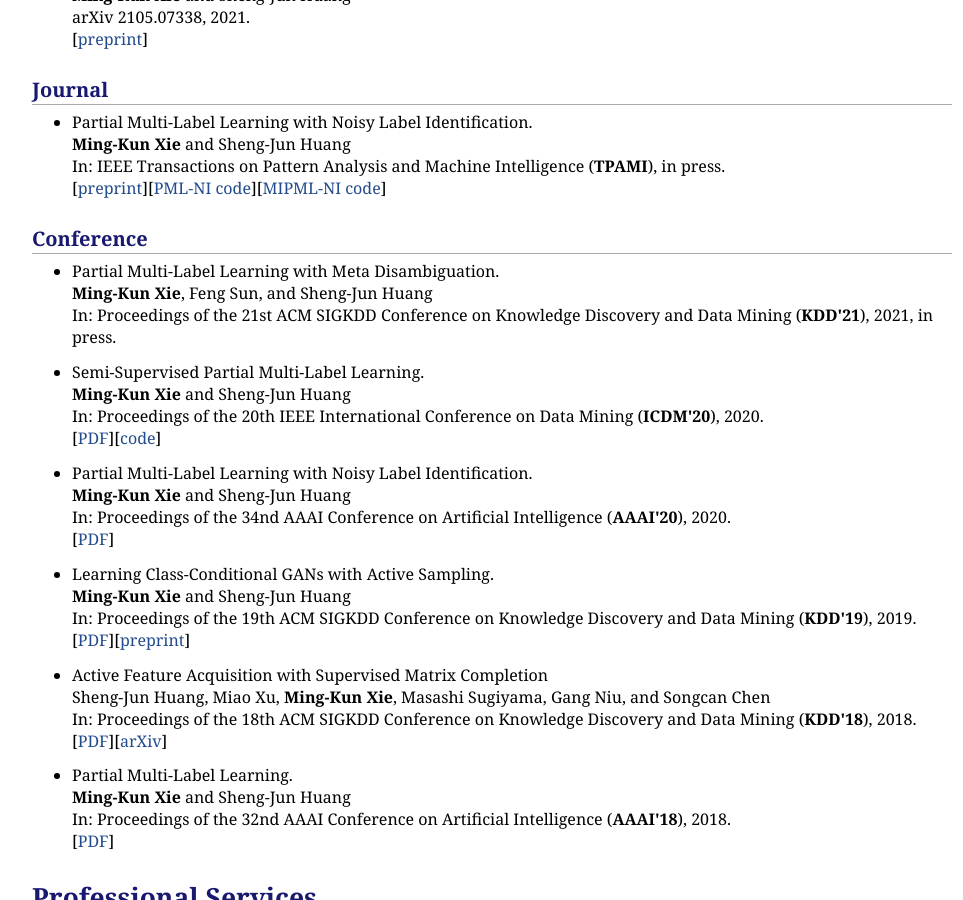
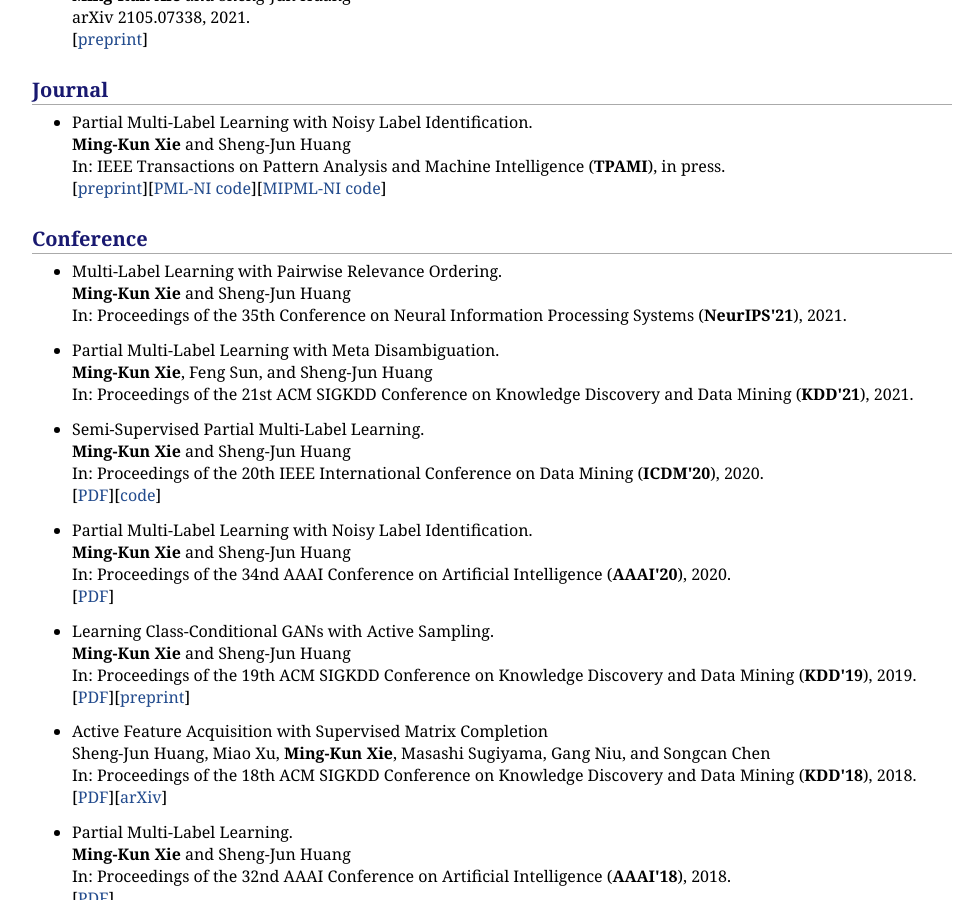
Before and after one commit to xiemk/xiemk.github.io, a Jekyll site: the page index.html, which Jekyll copies as it is, in a window 1280 px wide and 900 px high, scrolled down 561 px. Shown: the whole window, without its empty margins (148-1111 px from the left). Built offline with Jekyll 4.4.1, drawn with Linux system fonts in a browser that asks for light colours.

Commit message:
updating

```diff
--- a/index.html
+++ b/index.html
@@ -45,9 +45,13 @@ Email: mkxie@nuaa.edu.cn <br />
 
 <h2>Conference</h2>
 <ul style="list-style-type:disc">
-  <li>Partial Multi-Label Learning with Meta Disambiguation.<br><b>Ming-Kun Xie</b>, Feng Sun, and Sheng-Jun Huang<br>In:  Proceedings of the 21st ACM SIGKDD Conference on Knowledge Discovery and Data Mining (<strong>KDD'21</strong>), 2021, in press.
+  <li>Multi-Label Learning with Pairwise Relevance Ordering.<br><b>Ming-Kun Xie</b> and Sheng-Jun Huang<br>In:  Proceedings of the 35th Conference on Neural Information Processing Systems (<strong>NeurIPS'21</strong>), 2021.
   </li>
-  </ul>
+</ul>
+<ul style="list-style-type:disc">
+  <li>Partial Multi-Label Learning with Meta Disambiguation.<br><b>Ming-Kun Xie</b>, Feng Sun, and Sheng-Jun Huang<br>In:  Proceedings of the 21st ACM SIGKDD Conference on Knowledge Discovery and Data Mining (<strong>KDD'21</strong>), 2021.
+  </li>
+</ul>
 <ul style="list-style-type:disc">
 <li>Semi-Supervised Partial Multi-Label Learning.<br><b>Ming-Kun Xie</b> and Sheng-Jun Huang<br>In: Proceedings of the 20th IEEE International Conference on Data Mining (<strong>ICDM'20</strong>), 2020.<br>[<a href="publication/icdm20-sspml.pdf">PDF</a>][<a href="code/SSPML_code.zip">code</a>]
 </li>
```
Also changed, not shown: 1 other file.
